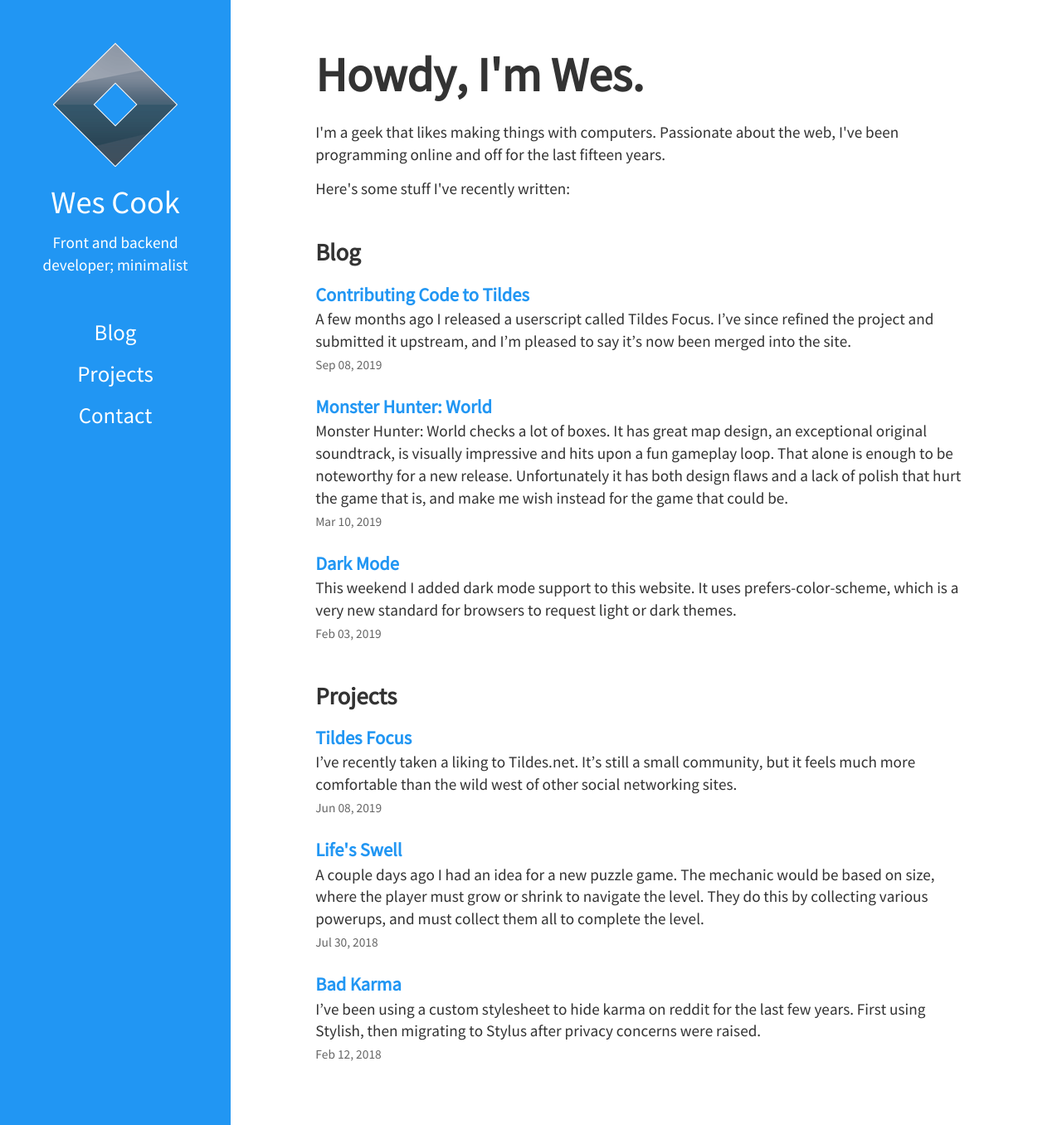
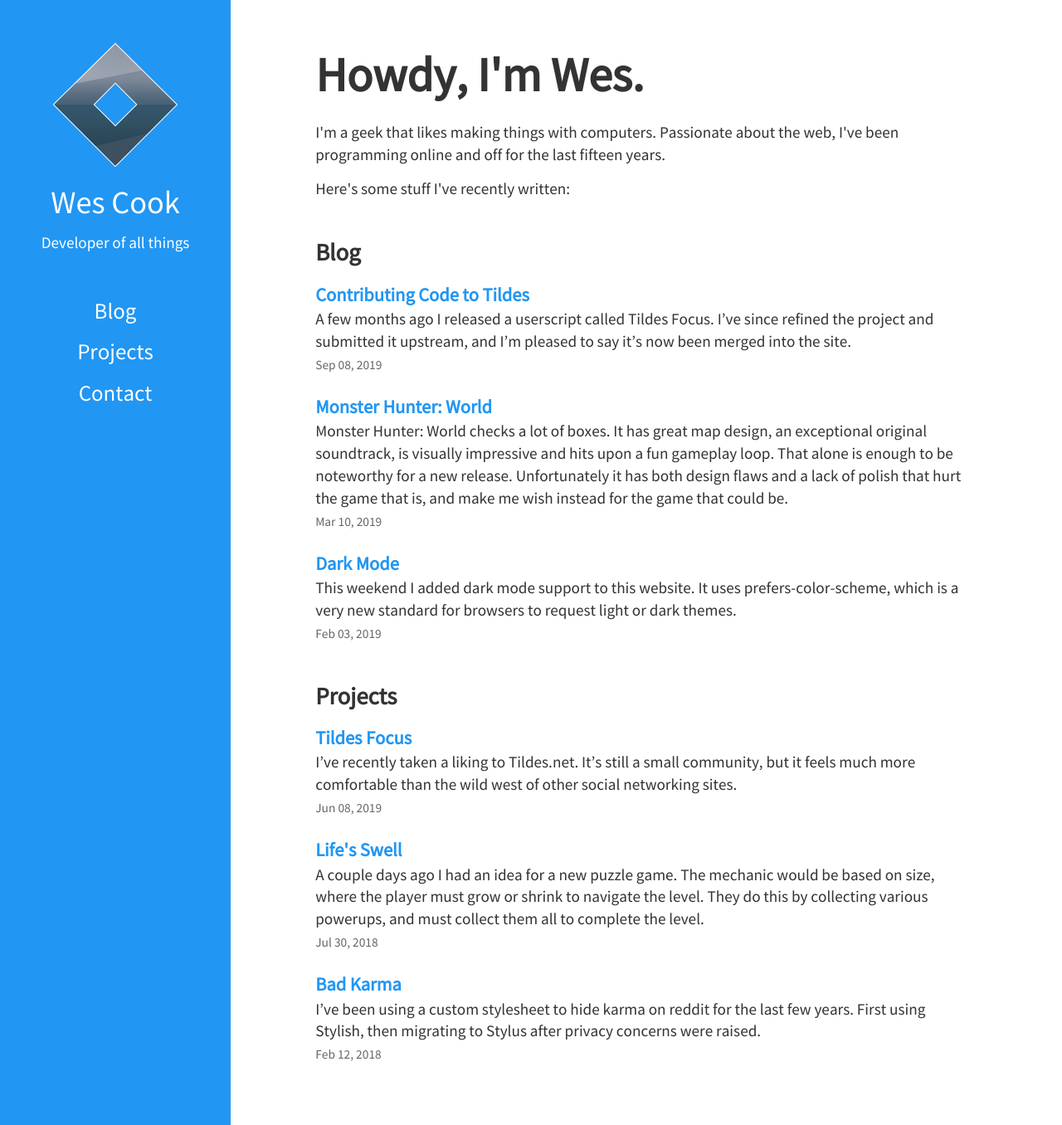
Before and after one commit to WesCook/wescook.github.io, a Jekyll site: the page built from index.html, in a window 1280 px wide. Shown: the whole page at 83% size. Built offline with Jekyll 4.4.1, drawn with Linux system fonts in a browser that asks for light colours.

Commit message:
Simplify sidebar

```diff
--- a/_includes/nav.html
+++ b/_includes/nav.html
@@ -4,7 +4,7 @@
 			<img src="/img/logo.png" width="152" height="152" class="logo" alt="Logo">
 		</a>
 		<div class="my-name"><a href="/" role="banner">Wes Cook</a></div>
-		<p class="my-title">Front and backend<br>developer; minimalist</p>
+		<p class="my-title">Developer of all things</p>
 	</div>
 	<nav class="nav">
 		<ul aria-label="Navigation">
```
